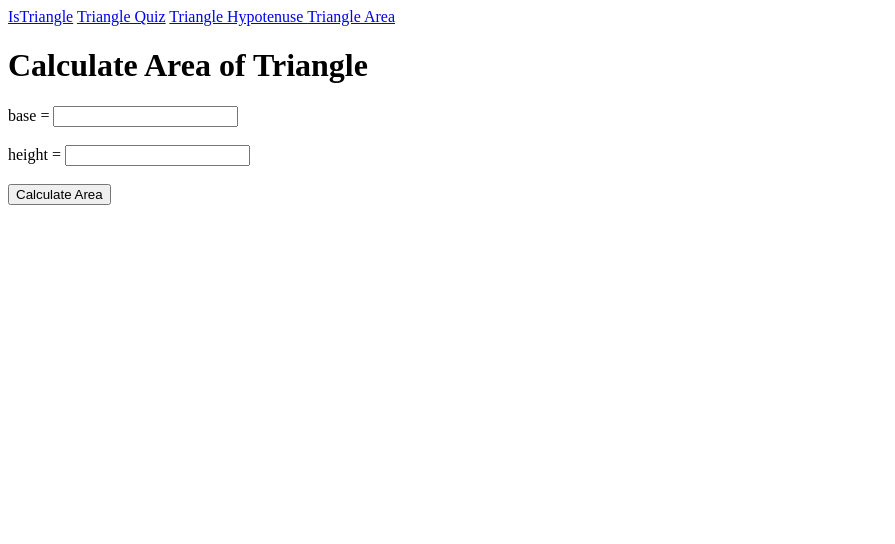
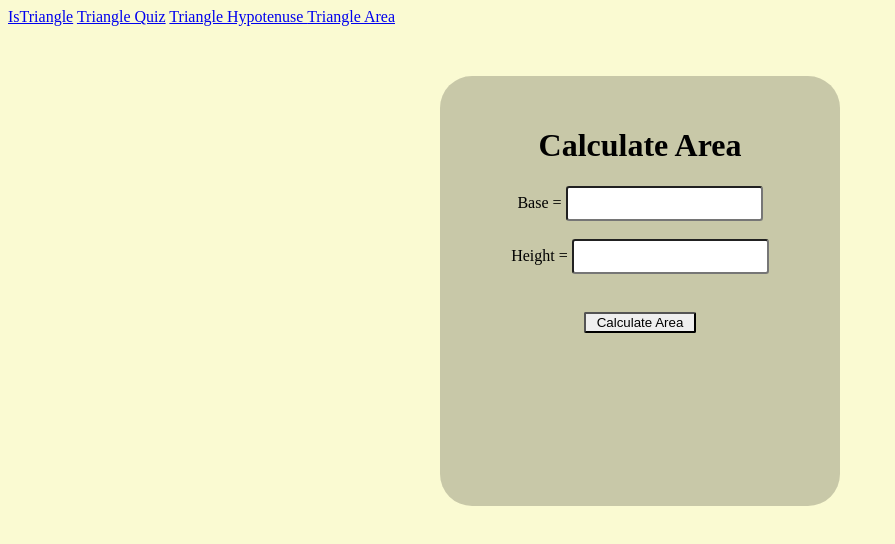
Before and after one commit to jayeshHande21/Fun-with-Triangle, a plain HTML site: page triangleArea.html in a window 1280 px wide. Shown: the whole page, without its empty margins (0-895 px from the left). Drawn offline with Linux system fonts and the light colour scheme.

Commit message:
edit area

```diff
--- /dev/null
+++ b/area.css
@@ -0,0 +1,27 @@
+body{
+    background-color:lightgoldenrodyellow;
+}
+
+.container{
+    margin:auto;
+    text-align: center;
+    padding-top: 30px;
+    width:400px;
+    height:400px;
+    background-color: rgba(0,0,0,0.2);
+    margin-top: 50px;
+    border-radius: 2rem;
+
+
+}
+input{
+    border-radius: 0.2rem;
+    padding:8px;
+}
+#button{
+    width: 7rem;
+    text-align: center;
+    border-radius: 2px;
+    margin-bottom: 30px;
+    margin-top: 20px;
+}
--- a/areaOfTriangle.js
+++ b/areaOfTriangle.js
@@ -13,7 +13,7 @@ function heightBase(a,b){
 function areaOfTriangle(){
     const sum = heightBase(Number(base.value) , Number(height.value));
     const area = 1/2 * sum ;
-    output.innerText = "sum of the area is " + area ;
+    output.innerText = "Sum Of The Area Is " + area ;
 }
 
 button.addEventListener("click", areaOfTriangle)
--- a/triangleArea.html
+++ b/triangleArea.html
@@ -1,28 +1,34 @@
 <!DOCTYPE html>
 <html lang="en">
+
 <head>
     <meta charset="UTF-8">
     <meta http-equiv="X-UA-Compatible" content="IE=edge">
     <meta name="viewport" content="width=device-width, initial-scale=1.0">
     <title>TriangleArea</title>
+    <link rel="stylesheet" href="area.css">
 </head>
+
 <body>
     <nav>
-        <a href = "index.html">IsTriangle</a>
-        <a href = "Quiz.html">Triangle Quiz</a>
-        <a href = "hypotenuse.html">Triangle Hypotenuse </a>
-        <a href = "triangleArea.html">Triangle Area</a>
+        <a href="index.html">IsTriangle</a>
+        <a href="Quiz.html">Triangle Quiz</a>
+        <a href="hypotenuse.html">Triangle Hypotenuse </a>
+        <a href="triangleArea.html">Triangle Area</a>
     </nav>
-    <h1>Calculate Area of Triangle</h1>
-    <label >base = </label>
-    <input type="number" id ="base" /><br><br>
+    <div class="container">
+        <h1>Calculate Area</h1>
+        <label>Base = </label>
+        <input type="number" id="base" /><br><br>
 
-    <label >height = </label>
-    <input type="number" id="height" /><br><br>
+        <label>Height = </label>
+        <input type="number" id="height" /><br><br>
 
-    <button id="button">Calculate Area</button><br><br>
+        <button id="button">Calculate Area</button><br><br>
 
-    <div id="output"></div>
+        <div id="output"></div>
+    </div>
     <script src="areaOfTriangle.js"></script>
 </body>
+
 </html>
```
